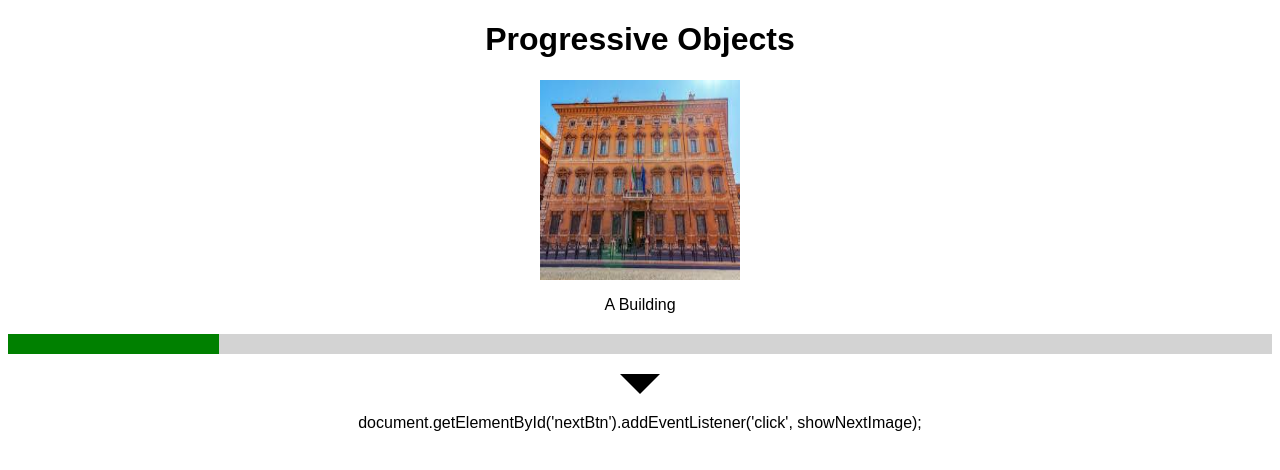
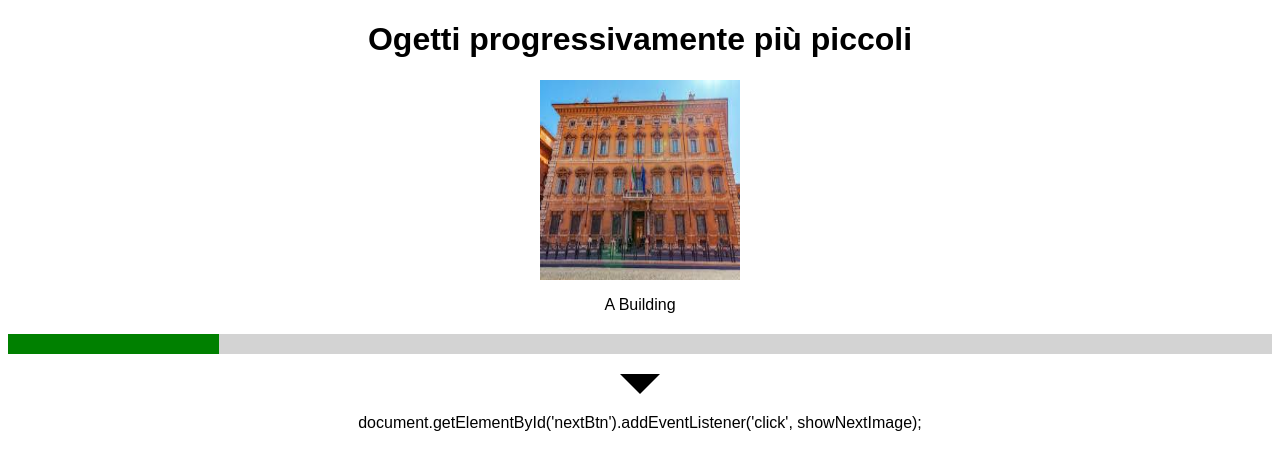
Before and after one commit to KDABlue/writing-example, a plain HTML site: page index.html in a window 1280 px wide. Drawn offline with Linux system fonts and the light colour scheme.

Commit message:
Update index.html

```diff
--- a/index.html
+++ b/index.html
@@ -43,7 +43,7 @@
     </style>
 </head>
 <body>
-    <h1>Progressive Objects</h1>
+    <h1>Ogetti progressivamente più piccoli</h1>
     <div class="image-container" id="building">
         <img src="building.png" alt="Palazzo" class="object-image">
         <p>A Building</p>
```
